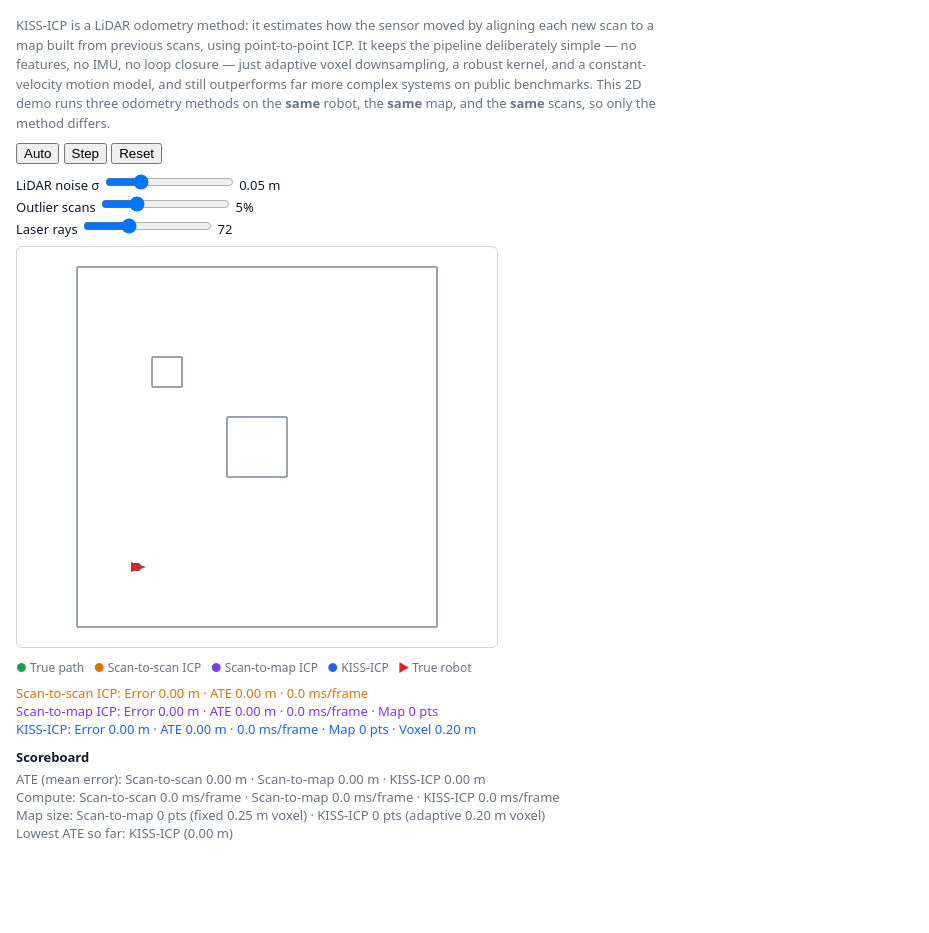
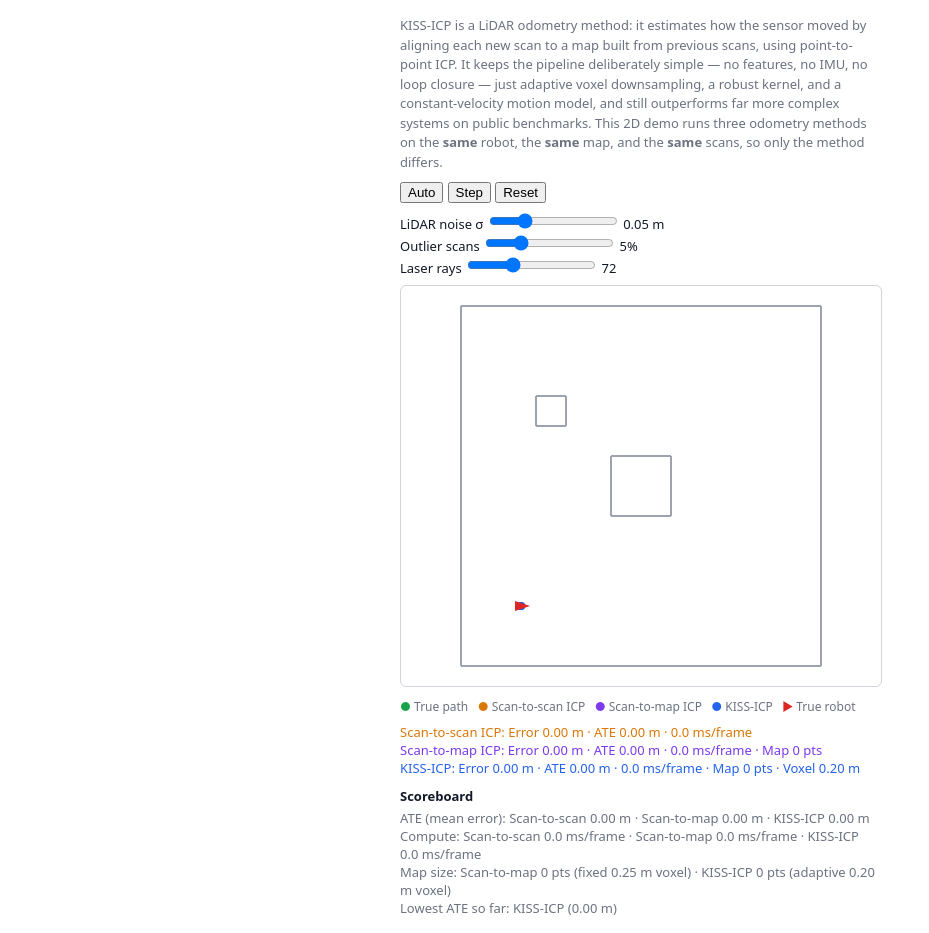
Before and after one commit to apocosipadrino/kiss-icp-visualizer, a plain HTML site: page index.html in a window 1280 px wide. Shown: the whole page, without its empty margins (0-929 px from the left). Before the commit the page ends 858 px from the top, so only its background shows below. Drawn offline with Linux system fonts and the light colour scheme.

Commit message:
Center page layout

```diff
--- a/index.html
+++ b/index.html
@@ -35,7 +35,7 @@ body{margin:0;padding:16px;background:var(--hatch-widget-bg);font-family:system-
 </style>
 </head>
 <body>
-<div style="font-family:system-ui,-apple-system,'Segoe UI',sans-serif;color:var(--hatch-widget-text);max-width:640px;">
+<div style="box-sizing:border-box;max-width:480px;margin:0 auto;font-family:system-ui,-apple-system,'Segoe UI',sans-serif;color:var(--hatch-widget-text);">
   <div style="font-size:13px;color:var(--hatch-widget-muted);line-height:1.5;">
     KISS-ICP is a LiDAR odometry method: it estimates how the sensor moved by aligning each new scan
     to a map built from previous scans, using point-to-point ICP. It keeps the pipeline deliberately
```
